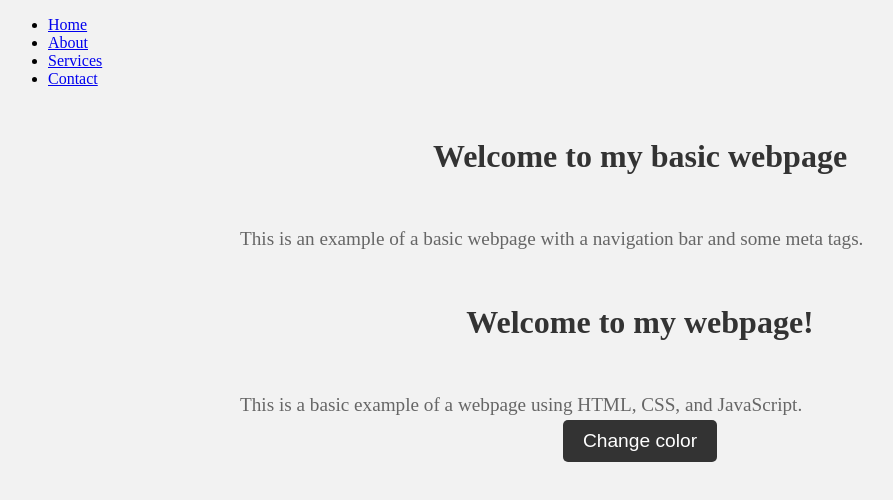
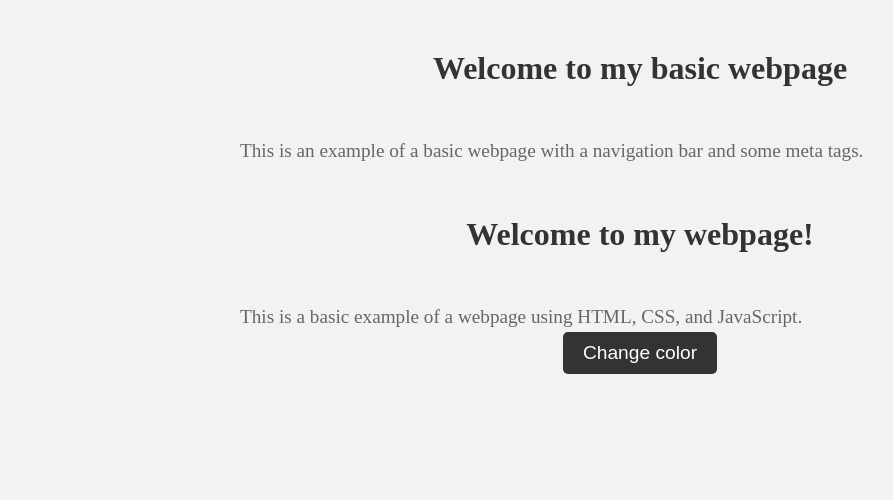
Before and after one commit to julianroldan248/julianroldan248.github.io, a plain HTML site: page index.html in a window 1280 px wide. Shown: the whole page, without its empty margins (0-893 px from the left). Drawn offline with Linux system fonts and the light colour scheme.

Commit message:
borro navegador

```diff
--- a/index.html
+++ b/index.html
@@ -42,14 +42,7 @@
     	</style>
 </head>
 <body>
-	<nav>
-		<ul>
-			<li><a href="#">Home</a></li>
-			<li><a href="#">About</a></li>
-			<li><a href="#">Services</a></li>
-			<li><a href="#">Contact</a></li>
-		</ul>
-	</nav>
+
 	<h1>Welcome to my basic webpage</h1>
 	<p>This is an example of a basic webpage with a navigation bar and some meta tags.</p>
 	<h1>Welcome to my webpage!</h1>
```
